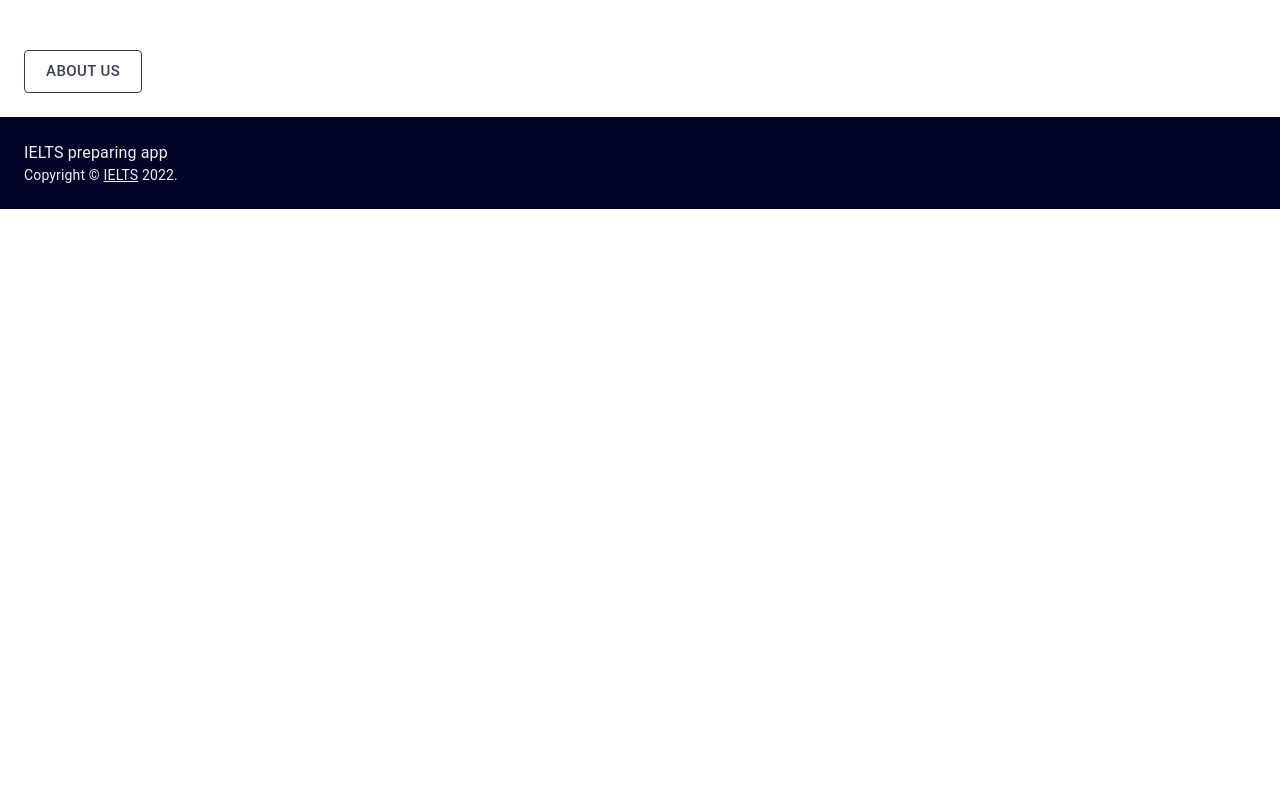
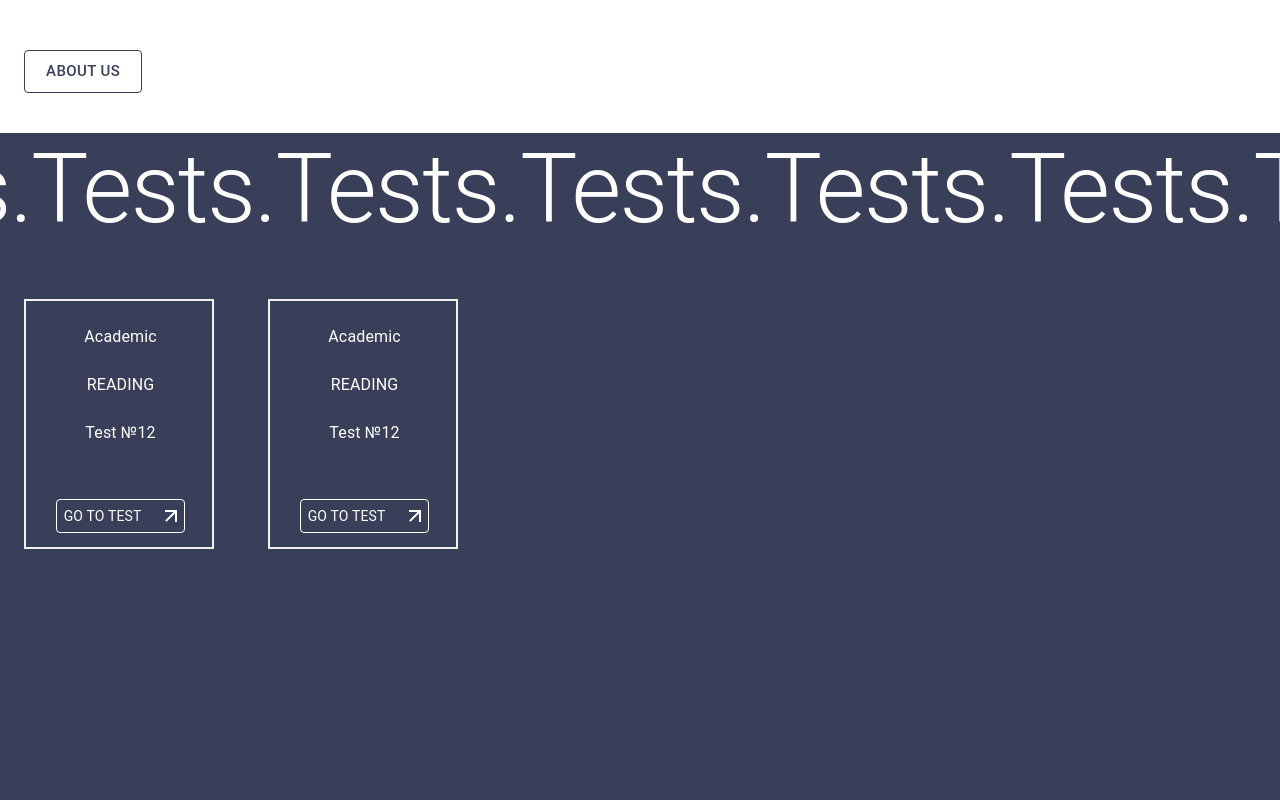
Before and after one commit to achultsova/IELTS_Frontend, a React (Create React App) app: page / in a window 1280 px wide. Shown: the part 560-1360 px from the top of the page. Before the commit the page ends 800 px from the top, so only its background shows below. Built offline with nearby package versions, Linux system fonts and the light colour scheme.

Commit message:
feat: add tests block

```diff
--- a/src/shared/components/BannerMainPage/BannerMainPage.tsx
+++ b/src/shared/components/BannerMainPage/BannerMainPage.tsx
@@ -10,7 +10,7 @@ const BannerMainPage: FC = () => {
       width: 'auto',
       ml: 3,
       mr: 3,
-      mb: 3,
+      mb: 5,
       [theme.breakpoints.up(1100 + 4 * 3 * 2)]: {
         maxWidth: 'xl',
       },
@@ -23,7 +23,8 @@ const BannerMainPage: FC = () => {
           <Box sx={{
             [theme.breakpoints.up('md')]: {
               paddingRight: 0
-            }}}>
+            }
+          }}>
             <Typography variant='h1' color='black' sx={{py: 5}}>
                 IELTS
             </Typography>
--- a/src/shared/components/Home/index.tsx
+++ b/src/shared/components/Home/index.tsx
@@ -1,11 +1,13 @@
 import React, { FC } from 'react'
 import { Box } from '@mui/material'
 import BannerMainPage from '../BannerMainPage/BannerMainPage'
+import TestsBlock from '../TestsBlock'
 
 const Home: FC = () => {
   return (
     <Box>
       <BannerMainPage/>
+      <TestsBlock />
     </Box>
   )
 }
--- /dev/null
+++ b/src/shared/components/TestsBlock/TestCard.tsx
@@ -0,0 +1,57 @@
+import React, { FC } from 'react'
+import { Box, Typography, Button } from '@mui/material'
+import theme from '../../theme'
+import { ReactComponent as Arrow } from '../../assets/icons/arrow11.svg'
+
+const TestCard = () => {
+  return (
+    <Box sx={{
+      display: 'flex',
+      border: '2px solid',
+      borderColor: theme.palette.primary.light,
+      width: '190px',
+      height: '250px',
+      [theme.breakpoints.up('xs')]: {
+        mr: theme.spacing(12)
+      },
+      mb: theme.spacing(12)
+    }}>
+      <Box sx={{
+        display: 'flex',
+        flexDirection: 'column',
+        pl: theme.spacing(8),
+        pt: theme.spacing(8),
+        width: '100%',
+        alignItems: 'center',
+      }}>
+        <Typography color={'white'} sx={{ pb: theme.spacing(8) }}>
+          Academic
+        </Typography>
+        <Typography color={'white'} sx={{ pb: theme.spacing(8) }}>
+          READING
+        </Typography>
+        <Typography color={'white'} sx={{ pb: theme.spacing(12) }}>
+          Test №12
+        </Typography>
+        <Button sx={{
+          color: 'white',
+          display: 'flex',
+          justifyContent: 'space-between',
+          border: '1px solid white',
+          alignItems: 'center',
+          px: theme.spacing(4)
+        }}>
+          <Typography variant='body2' sx={{ pr: theme.spacing(8) }}>
+            Go to test
+          </Typography>
+          <Arrow />
+        </Button>
+      </Box>
+      <Box sx={{ width: theme.spacing(8) }}>
+
+      </Box>
+    </Box>
+  )
+}
+
+export default TestCard
--- /dev/null
+++ b/src/shared/components/TestsBlock/index.tsx
@@ -0,0 +1,43 @@
+import React, { FC } from 'react'
+import { Box, Typography } from '@mui/material'
+import Marquee from 'react-fast-marquee'
+import theme from '../../theme'
+import TestCard from './TestCard'
+
+const TestsBlock: FC = () => {
+  return (
+    <Box sx={{
+      backgroundColor: '#393E59',
+      display: 'flex',
+      flexDirection: 'column',
+    }}>
+      <Marquee speed={80} gradient={null}>
+        <Typography variant='h1' color='white'>
+          Tests.Tests.Tests.Tests.Tests.Tests.Tests.
+        </Typography>
+      </Marquee>
+      <Box sx={{
+        mt: theme.spacing(12),
+        minHeight: '100vh',
+        width: 'auto',
+        pl: 3,
+        pr: 3,
+        display: 'flex',
+        [theme.breakpoints.down('xs')]: {
+          flexDirection: 'column',
+          justifyContent: 'center',
+          alignItems: 'center'
+        },
+        [theme.breakpoints.up('xs')]: {
+          flexDirection: 'row'
+        },
+      }}>
+        <TestCard />
+        <TestCard />
+      </Box>
+    </Box>
+
+  )
+}
+
+export default TestsBlock
--- a/src/shared/theme.ts
+++ b/src/shared/theme.ts
@@ -2,6 +2,15 @@ import { createTheme } from '@mui/material/styles'
 import { green, grey, red } from '@mui/material/colors'
 
 const rawTheme = createTheme({
+  breakpoints: {
+    values: {
+      xs: 577,
+      sm: 769,
+      md: 1025,
+      lg: 1367,
+      xl: 1921,
+    },
+  },
   palette: {
     primary: {
       light: '#F0F2F2',
@@ -34,8 +43,34 @@ const rawTheme = createTheme({
     fontWeightRegular: 400, // Work Sans
     fontWeightMedium: 700, // Roboto Condensed
   },
-  spacing: 4,
+  spacing: [0, 2, 3, 5, 7, 11, 15, 16, 24, 30, 36, 40, 54, 69, 80, 81, 122, 155, 183, 241,
+    275, 296, 335, 412],
 })
+
+// 0: 0
+// 1: 2
+// 2: 3
+// 3: 5
+// 4: 7
+// 5: 11
+// 6: 15
+// 7: 16
+// 8: 24
+// 9: 30
+// 10: 36
+// 11: 40
+// 12: 54
+// 13: 69
+// 14: 80
+// 15: 81
+// 16: 122
+// 17: 155
+// 18: 183
+// 19: 241
+// 20: 275
+// 21: 296
+// 22: 335
+// 23: 412
 
 const fontHeader = {
   color: rawTheme.palette.text.primary,
@@ -61,17 +96,17 @@ const theme = {
       ...rawTheme.typography.h1,
       ...fontHeader,
       letterSpacing: 0,
-      fontSize: 60,
+      fontSize: 81,
     },
     h2: {
       ...rawTheme.typography.h2,
       ...fontHeader,
-      fontSize: 48,
+      fontSize: 54,
     },
     h3: {
       ...rawTheme.typography.h3,
       ...fontHeader,
-      fontSize: 42,
+      fontSize: 46,
     },
     h4: {
       ...rawTheme.typography.h4,
@@ -80,17 +115,17 @@ const theme = {
     },
     h5: {
       ...rawTheme.typography.h5,
-      fontSize: 20,
+      fontSize: 24,
       fontWeight: rawTheme.typography.fontWeightLight,
     },
     h6: {
       ...rawTheme.typography.h6,
       ...fontHeader,
-      fontSize: 18,
+      fontSize: 14,
     },
     subtitle1: {
       ...rawTheme.typography.subtitle1,
-      fontSize: 18,
+      fontSize: 24,
     },
     body1: {
       ...rawTheme.typography.body2,
@@ -99,7 +134,7 @@ const theme = {
     },
     body2: {
       ...rawTheme.typography.body1,
-      fontSize: 14,
+      fontSize: 12,
     },
   },
 }
--- a/tsconfig.json
+++ b/tsconfig.json
@@ -23,7 +23,7 @@
     "jsx": "react-jsx"
   },
   "include": [
-    "**/*.ts", "**/*.tsx",
+    "**/*.ts", "**/*.tsx", "src/shared/components/Profile",
   ],
   "exclude": ["node_modules"]
 }
```
Also changed, not shown: package.json (+5 -10 lines), src/utils/adaptive.tsx (added, +18 -0 lines), .eslintrc.json, src/shared/assets/icons/arrow11.svg (added), src/shared/components/Profile/index.tsx (renamed from src/shared/components/profile.tsx/index.tsx), 1 other file (tests, documents, lock files or other folders).
